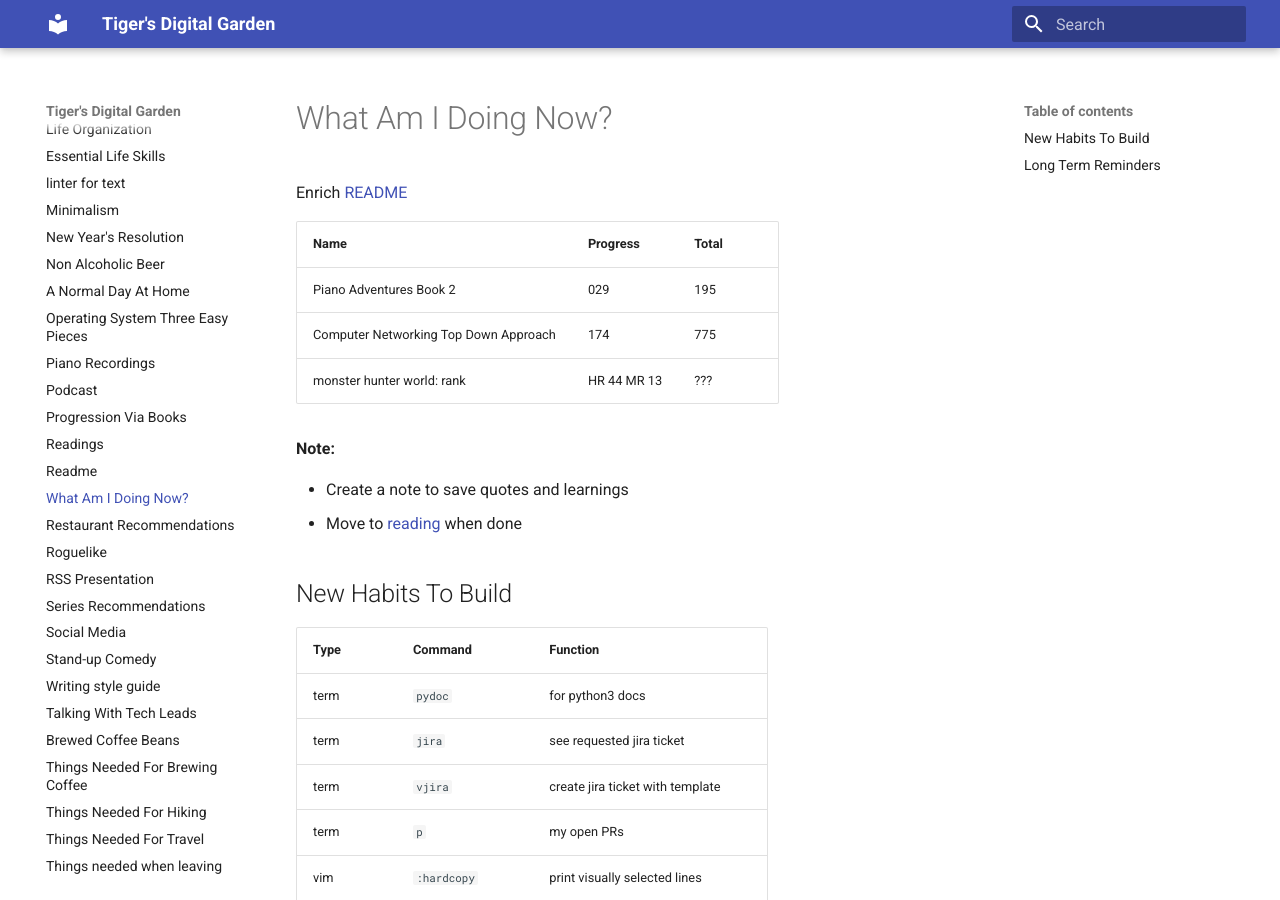
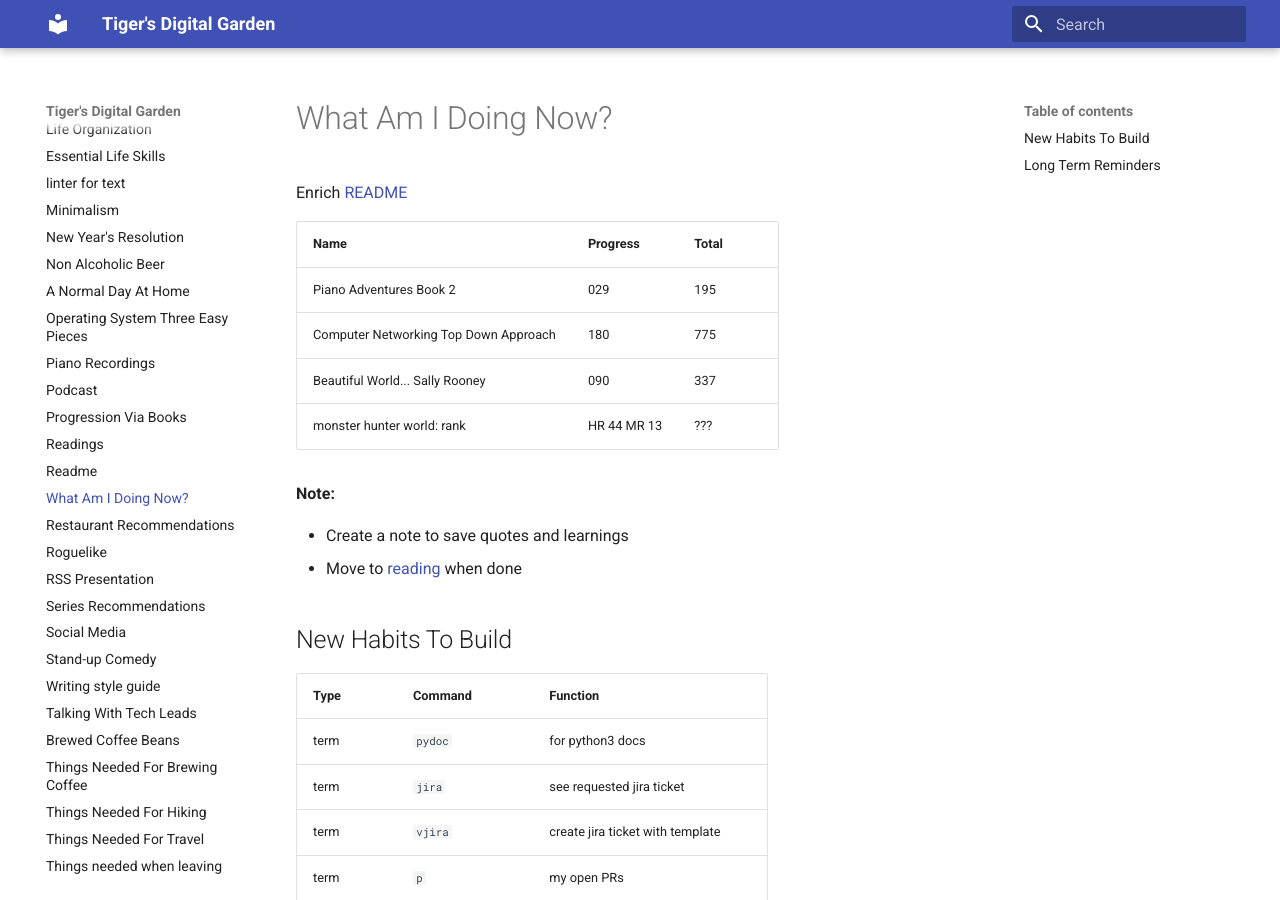
Before and after one commit to ynotstartups/notes, an MkDocs documentation site: the page built from notes/reminders.md, in a window 1280 px wide and 900 px high. Built offline with MkDocs 1.6.1 and Material for MkDocs 9.7.7, drawn with Linux system fonts in a browser that asks for light colours.

Commit message:
update progress

```diff
--- a/notes/reminders.md
+++ b/notes/reminders.md
@@ -5,7 +5,8 @@ Enrich [README](./readmereadme.md)
 | Name                                  | Progress    | Total |
 | ------------------------------------- | ----------- | ----- |
 | Piano Adventures Book 2               | 029         | 195   |
-| Computer Networking Top Down Approach | 174         | 775   |
+| Computer Networking Top Down Approach | 180         | 775   |
+| Beautiful World... Sally Rooney       | 090         | 337   |
 | monster hunter world: rank            | HR 44 MR 13 | ???   |
 
 **Note:**
```
